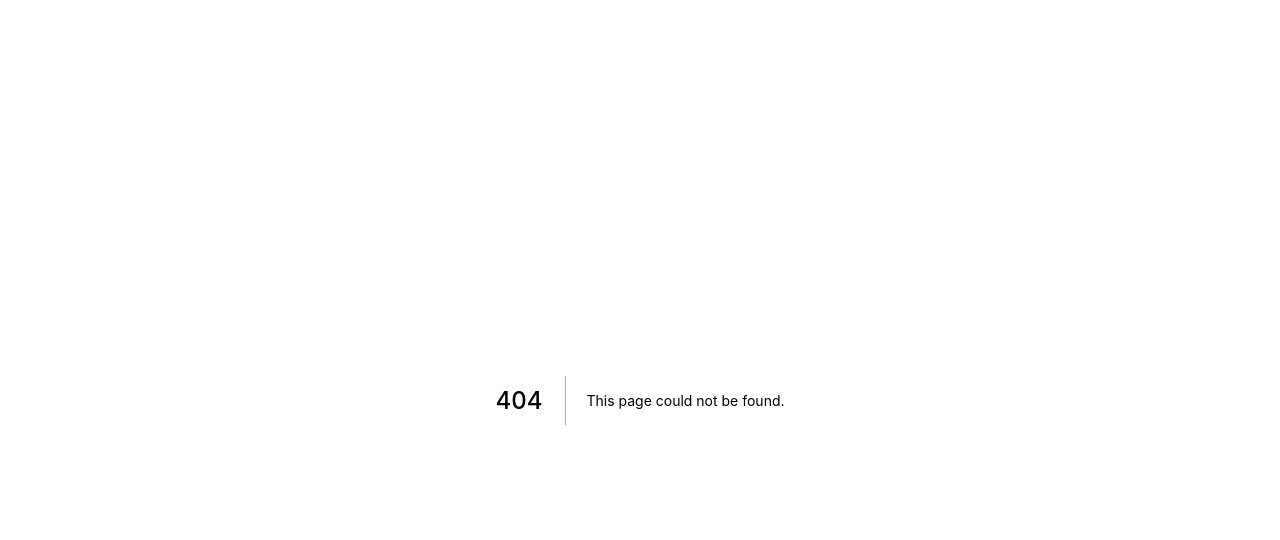
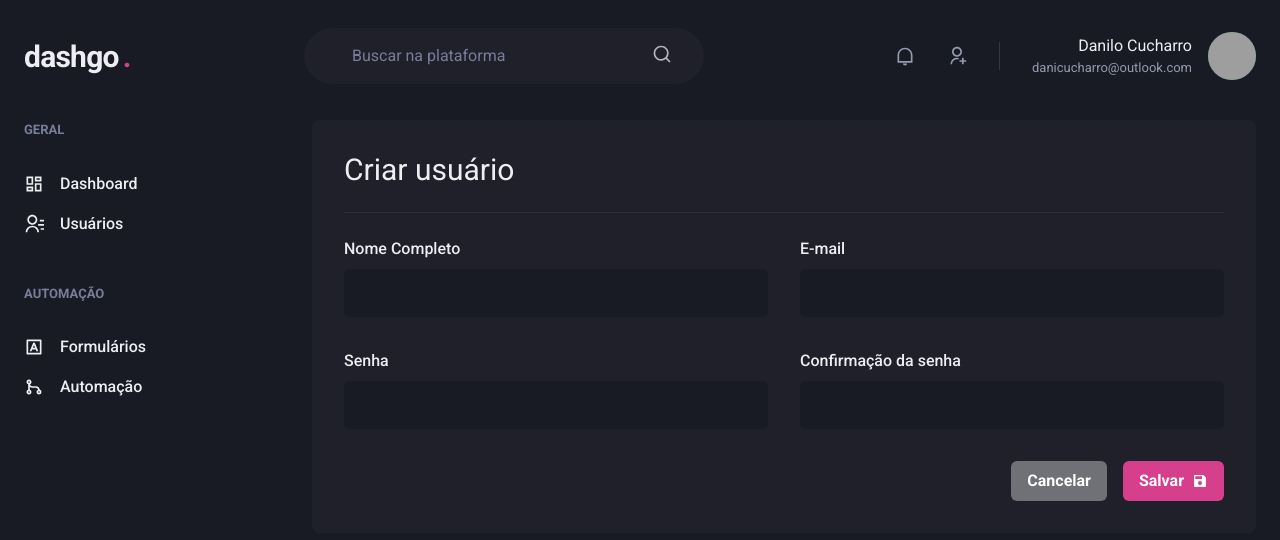
Before and after one commit to danilocucharro/Dashgo, a Next.js app: page /users/create in a window 1280 px wide. Before the commit this address had no page. Shown: the top 540 px of the page. Built offline with nearby package versions, Linux system fonts and the light colour scheme; grey boxes are pictures that could not be loaded.

Commit message:
criada a rota de create para a tela de cadastro de usuarios

```diff
--- a/src/pages/index.tsx
+++ b/src/pages/index.tsx
@@ -1,5 +1,6 @@
 import { Flex, Button, Stack } from '@chakra-ui/react'
 import { Input } from '../components/Form/input'
+
 
 export default function SingIn() {
   return (
--- /dev/null
+++ b/src/pages/users/create.tsx
@@ -0,0 +1,44 @@
+import { Box, Flex, Heading, Divider, VStack, SimpleGrid, HStack, Button, Icon } from "@chakra-ui/react";
+import { Input } from "../../components/Form/input";
+import { RiSave2Fill } from "react-icons/ri";
+import { Header } from "../../components/Header";
+import { Sidebar } from "../../components/Sidebar";
+
+export default function CreateUser() {
+    return (
+        <Box>
+            <Header />
+            <Flex w="100%" my="6" maxWidth={1480} mx="auto" px="6">
+                <Sidebar />
+
+                <Box flex="1" borderRadius={8} bg="gray.800" p="8">
+                    <Heading size="lg" fontWeight="normal">Criar usuário</Heading>
+
+                    <Divider my="6" borderColor="gray.700" />
+
+                    <VStack spacing="8">
+                        <SimpleGrid minChildWidth="240px" spacing="8" w="100%">
+                            <Input name="name" label="Nome Completo" />
+                            <Input name="email" type="email" label="E-mail" />
+                        </SimpleGrid>
+
+                        <SimpleGrid minChildWidth="240px" spacing="8" w="100%">
+                            <Input name="password" type="password" label="Senha" />
+                            <Input name="password_confirmation" type="password" label="Confirmação da senha" />
+                        </SimpleGrid>
+                    </VStack>
+
+                    <Flex mt="8" justify="flex-end">
+                        <HStack spacing="4">
+                            <Button colorScheme="whiteAlpha">Cancelar</Button>
+                            <Button
+                             colorScheme="pink"
+                             rightIcon={<Icon as={RiSave2Fill}/>}
+                             >Salvar</Button>
+                        </HStack>
+                    </Flex>
+                </Box>
+            </Flex>
+        </Box>
+    );
+}
```
